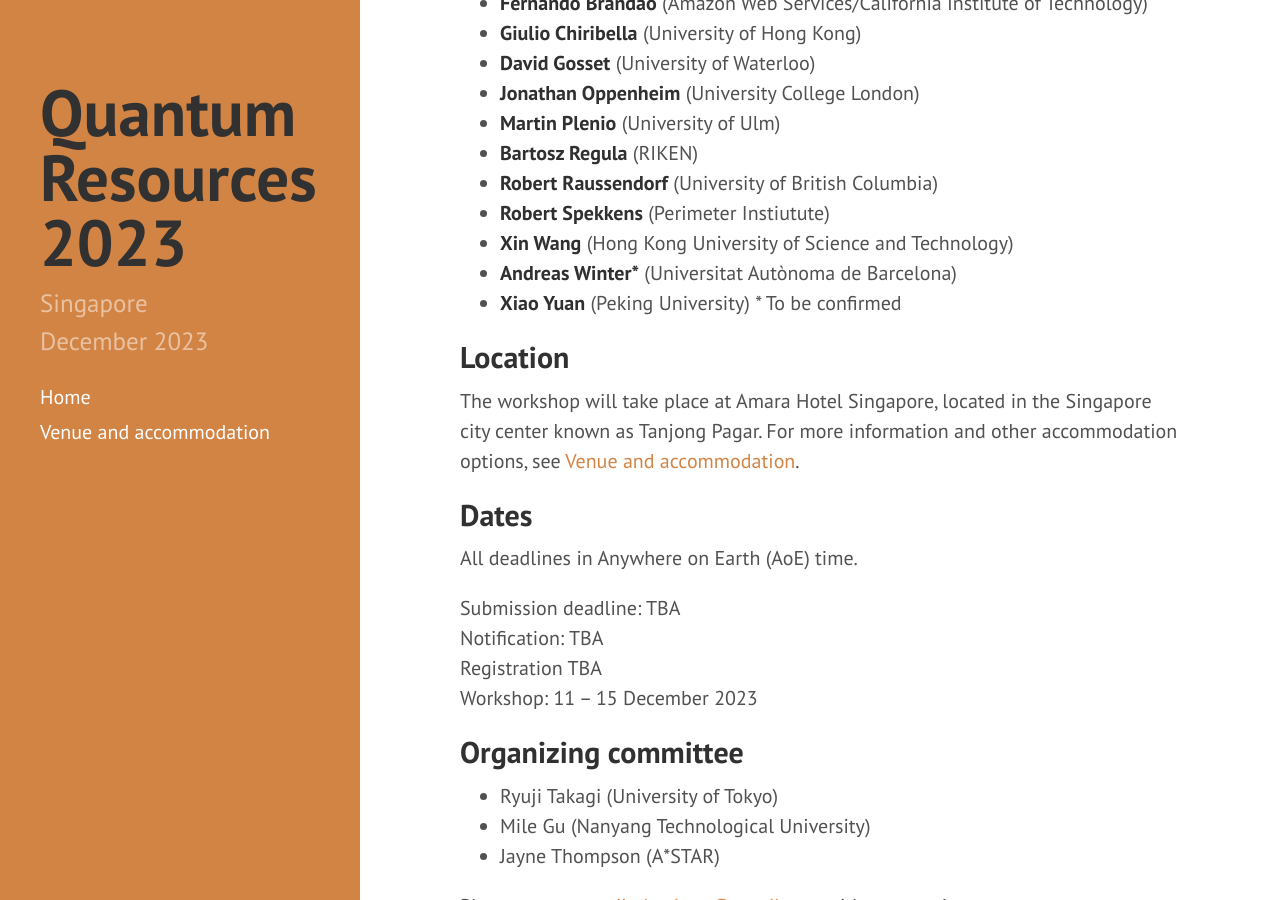
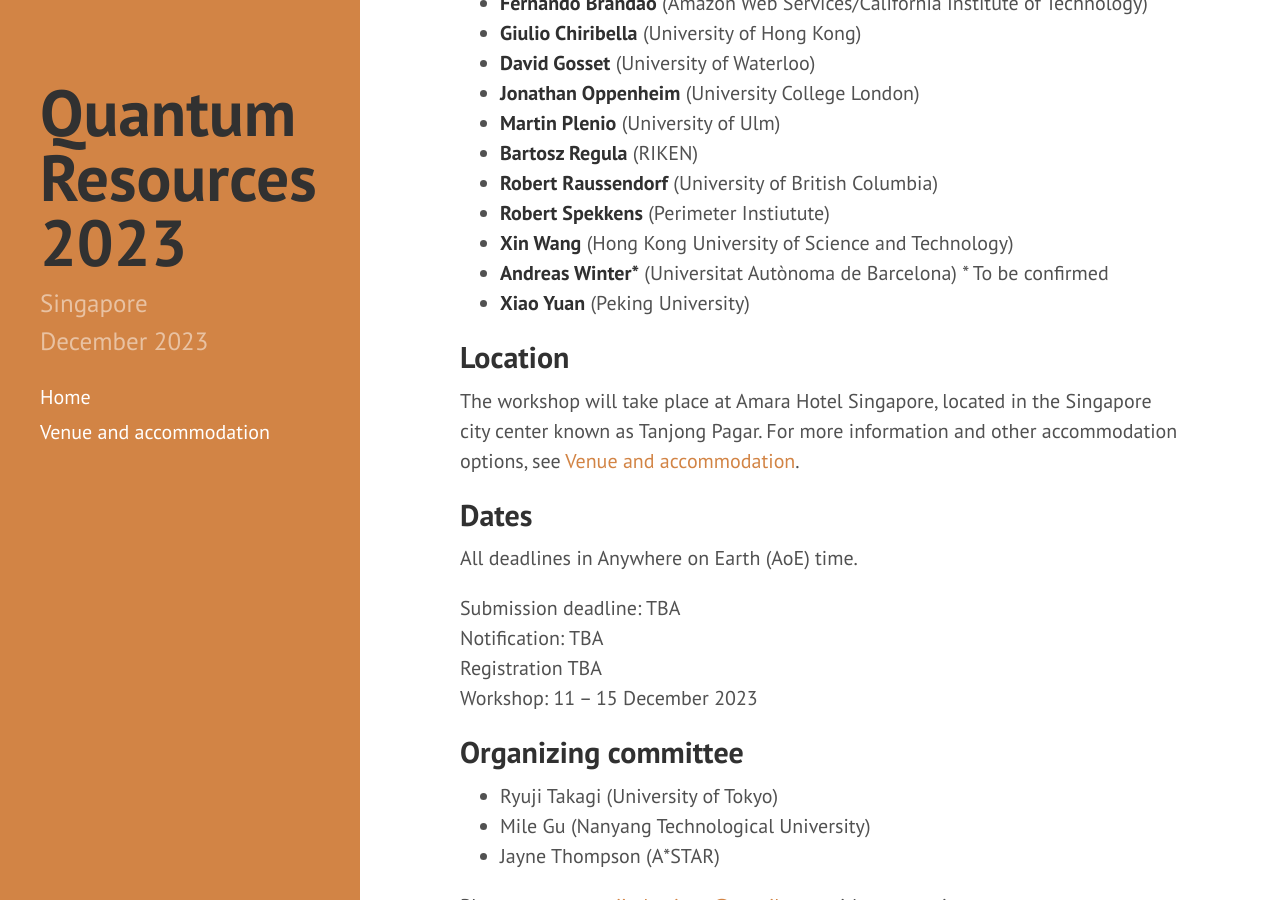
Before and after one commit to RyujiPat2/RyujiPat2.github.io, a Jekyll site: the page built from index.md, in a window 1280 px wide and 900 px high, scrolled down 948 px. Built offline with Jekyll 4.4.1, drawn with Linux system fonts in a browser that asks for light colours; nearby versions of some CDN libraries.

```diff
--- a/index.md
+++ b/index.md
@@ -38,9 +38,8 @@ The workshop will consist of invited talks by experts in various aspects of quan
 * **Robert Raussendorf** (University of British Columbia)
 * **Robert Spekkens** (Perimeter Instiutute)
 * **Xin Wang** (Hong Kong University of Science and Technology)
-* **Andreas Winter\*** (Universitat Autònoma de Barcelona)
+* **Andreas Winter\*** (Universitat Autònoma de Barcelona) \* To be confirmed
 * **Xiao Yuan** (Peking University)
-\* To be confirmed
 
 ## Location
 
```
